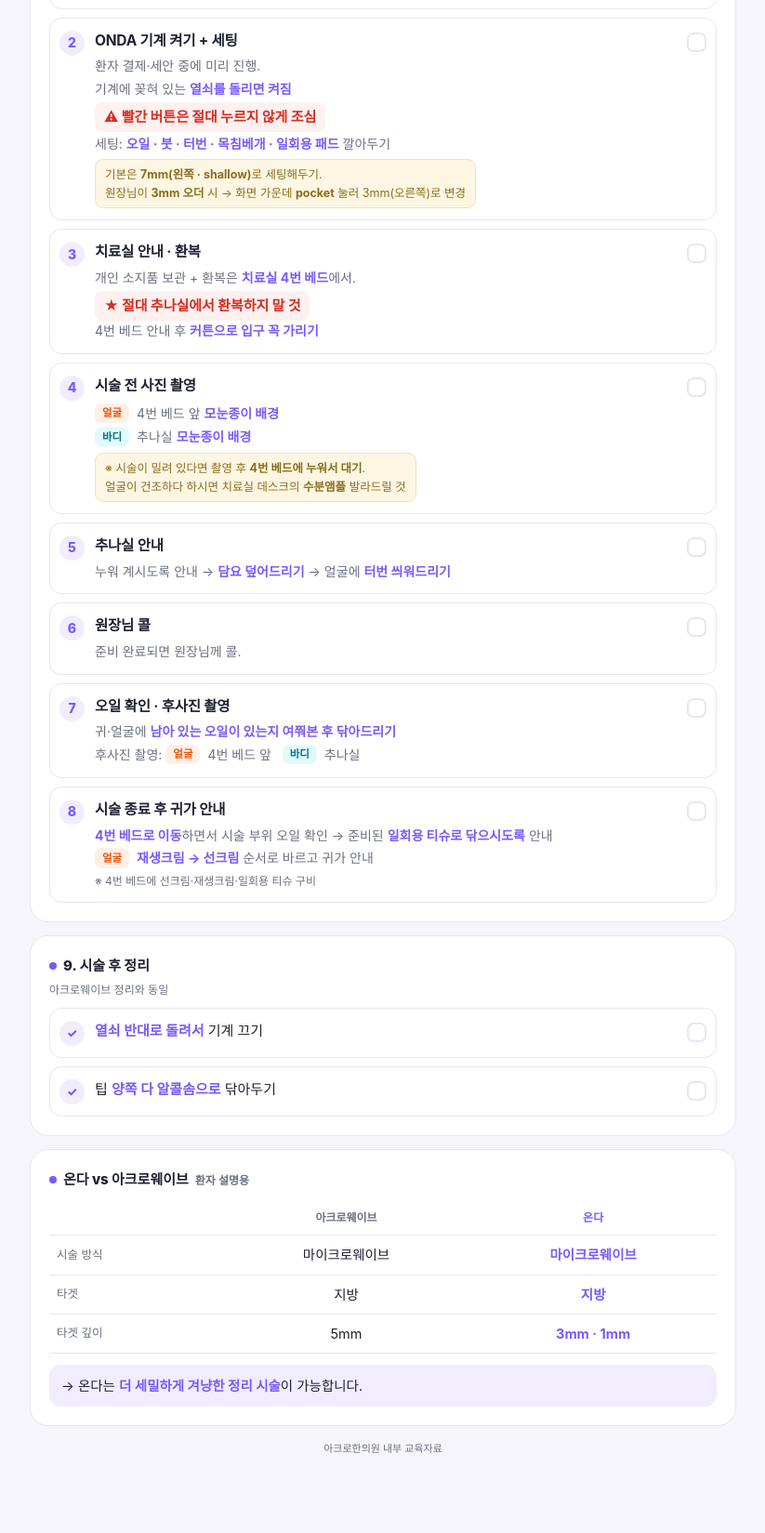
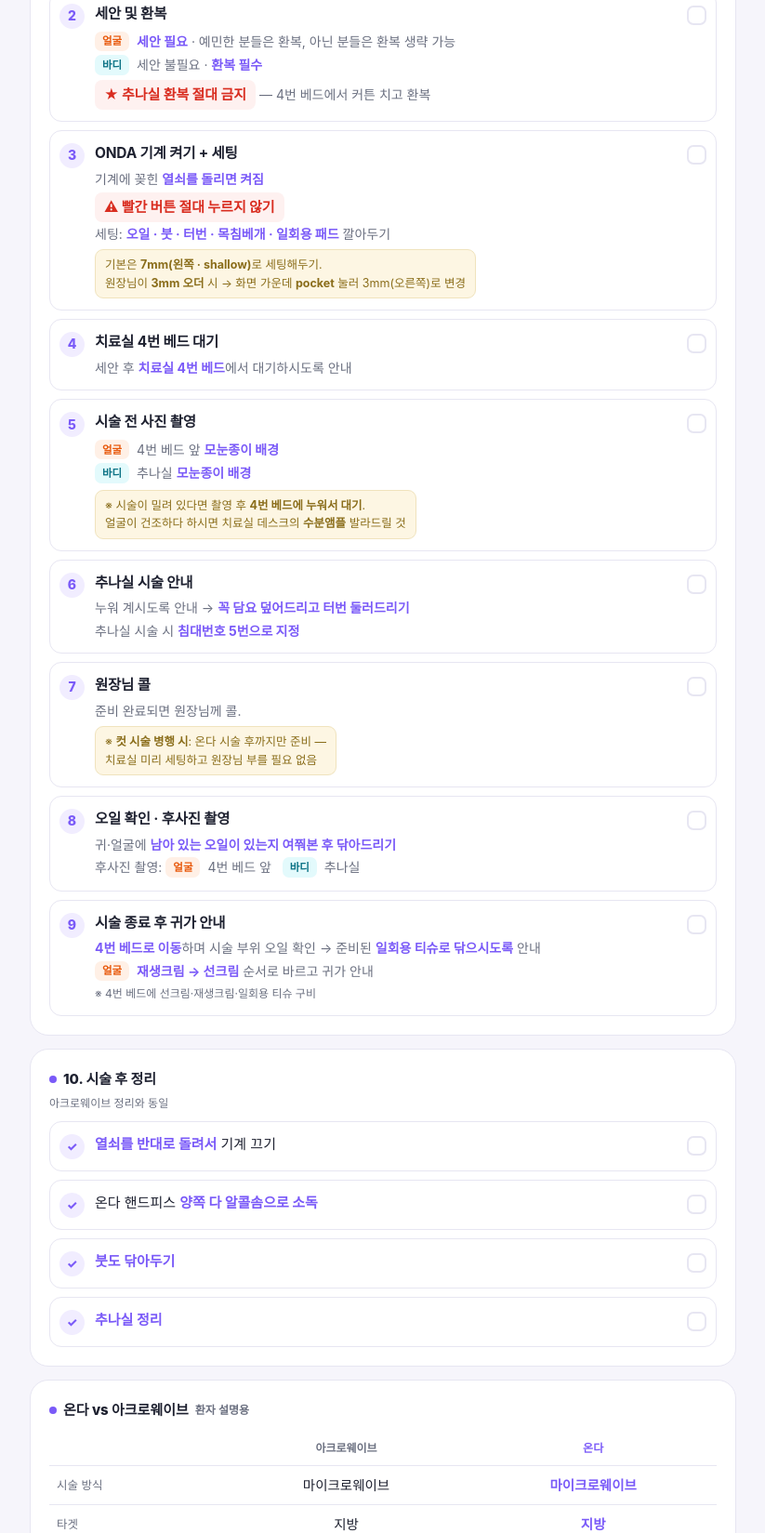
Before and after one commit to acrohani75-dot/acro, a plain HTML site: page onda_flow.html in a window 1280 px wide. Shown: the part 494-2143 px from the top of the page at 93% size, without its empty margins (228-1051 px from the left). Before the commit the page ends 2122 px from the top, so only its background shows below. Drawn offline with Linux system fonts and the light colour scheme; a web font is replaced by a local one.

Commit message:
Add files via upload

```diff
--- a/onda_flow.html
+++ b/onda_flow.html
@@ -87,63 +87,78 @@ td:first-child,th:first-child{text-align:left;color:var(--ink-soft);font-size:12
   </div>
 
   <div class="card steps">
-    <h2><span class="dot"></span>시술 동선 1 ~ 8</h2>
+    <h2><span class="dot"></span>시술 동선 1 ~ 9</h2>
     <div class="sub">순서대로 진행 · 완료하면 탭해서 체크 · <span class="bd f">얼굴</span><span class="bd b">바디</span> 구분 확인</div>
 
       <label class="step"><input type="checkbox">
         <span class="num">1</span>
-        <span class="body"><span class="tt">데스크 + 상담 안내사항</span><span class="dd"><span class='bd f'>얼굴</span> 결제 후 <b>바로 세안 안내드릴 것</b> → 화장실에서 세안 후 대기실 대기<br><span class='bd b'>바디</span> 대기실에서 대기</span></span>
+        <span class="body"><span class="tt">데스크 & 상담 안내</span><span class="dd">결제 → <b>치료실 4번으로 이동 및 짐보관 안내</b></span></span>
         <span class="chk"></span>
       </label>
       <label class="step"><input type="checkbox">
         <span class="num">2</span>
-        <span class="body"><span class="tt">ONDA 기계 켜기 + 세팅</span><span class="dd">환자 결제·세안 중에 미리 진행.<br><span class='pt'>기계에 꽂혀 있는 <b>열쇠를 돌리면 켜짐</b></span><br><span class='warn'>⚠ 빨간 버튼은 절대 누르지 않게 조심</span><br><span class='pt'>세팅: <b>오일 · 붓 · 터번 · 목침베개 · 일회용 패드</b> 깔아두기</span><br><span class='tip'>기본은 <b>7mm(왼쪽 · shallow)</b>로 세팅해두기.<br>원장님이 <b>3mm 오더</b> 시 → 화면 가운데 <b>pocket</b> 눌러 3mm(오른쪽)로 변경</span></span></span>
+        <span class="body"><span class="tt">세안 및 환복</span><span class="dd"><span class='bd f'>얼굴</span> <b>세안 필요</b> · 예민한 분들은 환복, 아닌 분들은 환복 생략 가능<br><span class='bd b'>바디</span> 세안 불필요 · <b>환복 필수</b><br><span class='warn'>★ 추나실 환복 절대 금지</span> — 4번 베드에서 커튼 치고 환복</span></span>
         <span class="chk"></span>
       </label>
       <label class="step"><input type="checkbox">
         <span class="num">3</span>
-        <span class="body"><span class="tt">치료실 안내 · 환복</span><span class="dd">개인 소지품 보관 + 환복은 <b>치료실 4번 베드</b>에서.<br><span class='warn'>★ 절대 추나실에서 환복하지 말 것</span><br>4번 베드 안내 후 <b>커튼으로 입구 꼭 가리기</b></span></span>
+        <span class="body"><span class="tt">ONDA 기계 켜기 + 세팅</span><span class="dd">기계에 꽂힌 <b>열쇠를 돌리면 켜짐</b><br><span class='warn'>⚠ 빨간 버튼 절대 누르지 않기</span><br><span class='pt'>세팅: <b>오일 · 붓 · 터번 · 목침베개 · 일회용 패드</b> 깔아두기</span><br><span class='tip'>기본은 <b>7mm(왼쪽 · shallow)</b>로 세팅해두기.<br>원장님이 <b>3mm 오더</b> 시 → 화면 가운데 <b>pocket</b> 눌러 3mm(오른쪽)로 변경</span></span></span>
         <span class="chk"></span>
       </label>
       <label class="step"><input type="checkbox">
         <span class="num">4</span>
+        <span class="body"><span class="tt">치료실 4번 베드 대기</span><span class="dd">세안 후 <b>치료실 4번 베드</b>에서 대기하시도록 안내</span></span>
+        <span class="chk"></span>
+      </label>
+      <label class="step"><input type="checkbox">
+        <span class="num">5</span>
         <span class="body"><span class="tt">시술 전 사진 촬영</span><span class="dd"><span class='bd f'>얼굴</span> 4번 베드 앞 <b>모눈종이 배경</b><br><span class='bd b'>바디</span> 추나실 <b>모눈종이 배경</b><br><span class='tip'>※ 시술이 밀려 있다면 촬영 후 <b>4번 베드에 누워서 대기</b>.<br>얼굴이 건조하다 하시면 치료실 데스크의 <b>수분앰플</b> 발라드릴 것</span></span></span>
         <span class="chk"></span>
       </label>
       <label class="step"><input type="checkbox">
-        <span class="num">5</span>
-        <span class="body"><span class="tt">추나실 안내</span><span class="dd">누워 계시도록 안내 → <b>담요 덮어드리기</b> → 얼굴에 <b>터번 씌워드리기</b></span></span>
-        <span class="chk"></span>
-      </label>
-      <label class="step"><input type="checkbox">
         <span class="num">6</span>
-        <span class="body"><span class="tt">원장님 콜</span><span class="dd">준비 완료되면 원장님께 콜.</span></span>
+        <span class="body"><span class="tt">추나실 시술 안내</span><span class="dd">누워 계시도록 안내 → <b>꼭 담요 덮어드리고 터번 둘러드리기</b><br><span class='pt'>추나실 시술 시 <b>침대번호 5번으로 지정</b></span></span></span>
         <span class="chk"></span>
       </label>
       <label class="step"><input type="checkbox">
         <span class="num">7</span>
+        <span class="body"><span class="tt">원장님 콜</span><span class="dd">준비 완료되면 원장님께 콜.<br><span class='tip'>※ <b>컷 시술 병행 시</b>: 온다 시술 후까지만 준비 —<br>치료실 미리 세팅하고 원장님 부를 필요 없음</span></span></span>
+        <span class="chk"></span>
+      </label>
+      <label class="step"><input type="checkbox">
+        <span class="num">8</span>
         <span class="body"><span class="tt">오일 확인 · 후사진 촬영</span><span class="dd">귀·얼굴에 <b>남아 있는 오일이 있는지 여쭤본 후 닦아드리기</b><br>후사진 촬영: <span class='bd f'>얼굴</span> 4번 베드 앞 &nbsp; <span class='bd b'>바디</span> 추나실</span></span>
         <span class="chk"></span>
       </label>
       <label class="step"><input type="checkbox">
-        <span class="num">8</span>
-        <span class="body"><span class="tt">시술 종료 후 귀가 안내</span><span class="dd"><b>4번 베드로 이동</b>하면서 시술 부위 오일 확인 → 준비된 <b>일회용 티슈로 닦으시도록</b> 안내<br><span class='bd f'>얼굴</span> <b>재생크림 → 선크림</b> 순서로 바르고 귀가 안내<br><span class='pt sm2'>※ 4번 베드에 선크림·재생크림·일회용 티슈 구비</span></span></span>
+        <span class="num">9</span>
+        <span class="body"><span class="tt">시술 종료 후 귀가 안내</span><span class="dd"><b>4번 베드로 이동</b>하며 시술 부위 오일 확인 → 준비된 <b>일회용 티슈로 닦으시도록</b> 안내<br><span class='bd f'>얼굴</span> <b>재생크림 → 선크림</b> 순서로 바르고 귀가 안내<br><span class='pt sm2'>※ 4번 베드에 선크림·재생크림·일회용 티슈 구비</span></span></span>
         <span class="chk"></span>
       </label>
   </div>
 
   <div class="card steps">
-    <h2><span class="dot"></span>9. 시술 후 정리</h2>
+    <h2><span class="dot"></span>10. 시술 후 정리</h2>
     <div class="sub">아크로웨이브 정리와 동일</div>
 
       <label class="step sm"><input type="checkbox">
         <span class="num c">✓</span>
-        <span class="body"><span class="dd big"><b>열쇠 반대로 돌려서</b> 기계 끄기</span></span>
+        <span class="body"><span class="dd big"><b>열쇠를 반대로 돌려서</b> 기계 끄기</span></span>
         <span class="chk"></span>
       </label>
       <label class="step sm"><input type="checkbox">
         <span class="num c">✓</span>
-        <span class="body"><span class="dd big">팁 <b>양쪽 다 알콜솜으로</b> 닦아두기</span></span>
+        <span class="body"><span class="dd big">온다 핸드피스 <b>양쪽 다 알콜솜으로 소독</b></span></span>
+        <span class="chk"></span>
+      </label>
+      <label class="step sm"><input type="checkbox">
+        <span class="num c">✓</span>
+        <span class="body"><span class="dd big"><b>붓도 닦아두기</b></span></span>
+        <span class="chk"></span>
+      </label>
+      <label class="step sm"><input type="checkbox">
+        <span class="num c">✓</span>
+        <span class="body"><span class="dd big"><b>추나실 정리</b></span></span>
         <span class="chk"></span>
       </label>
   </div>
```
